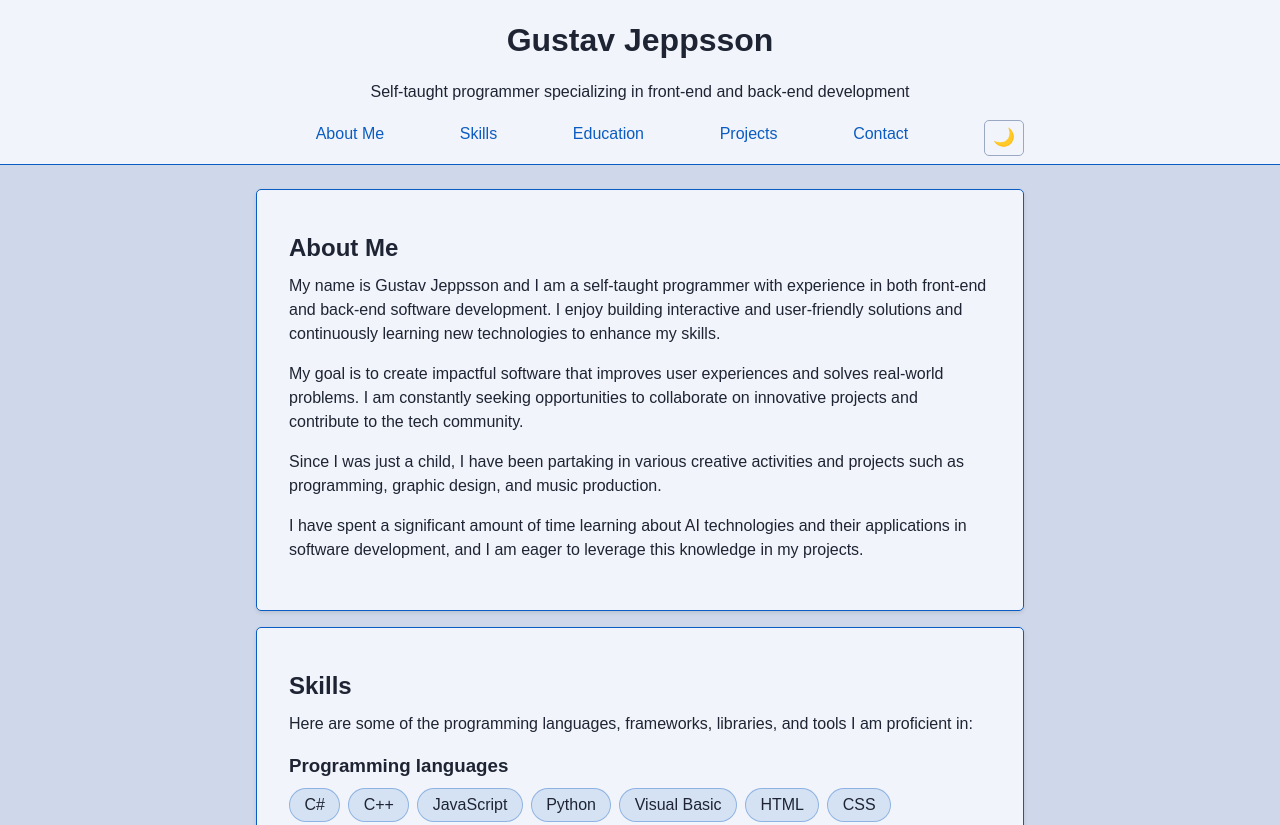
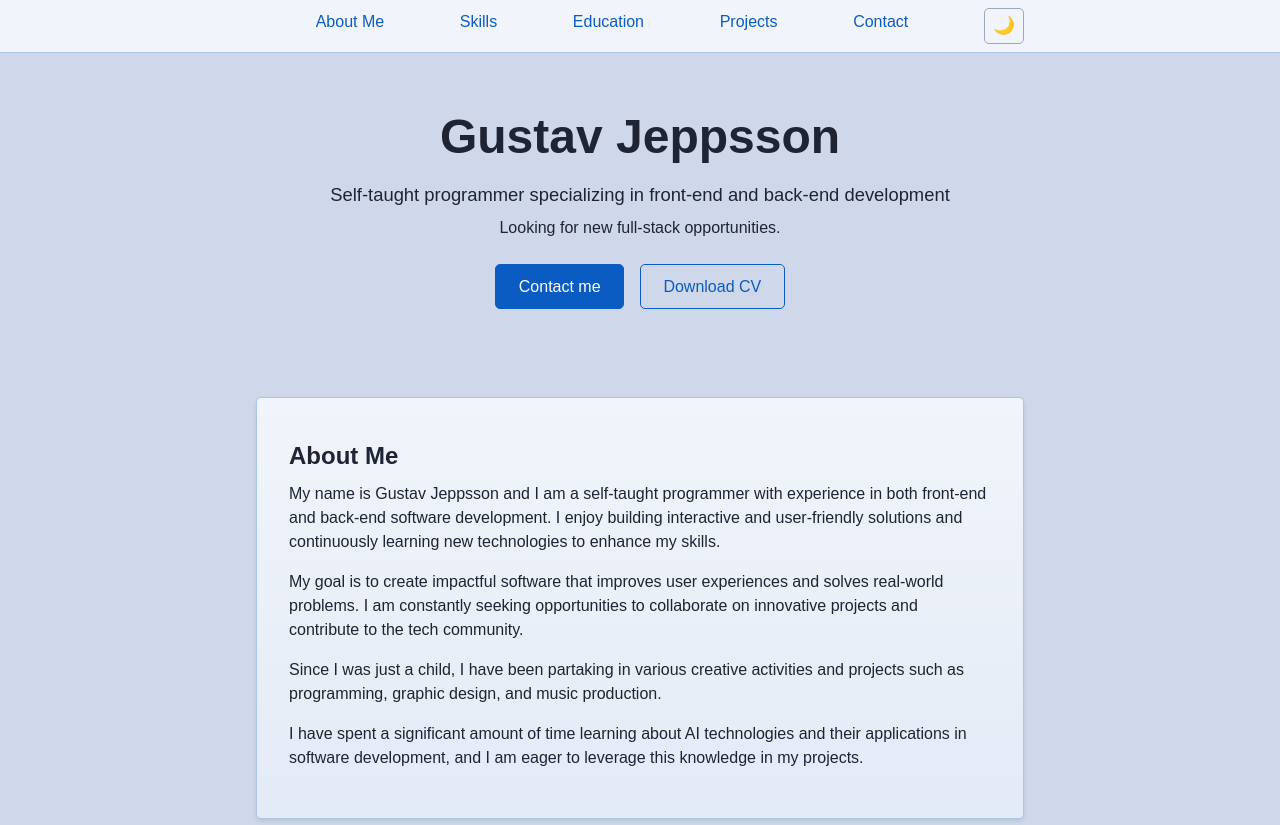
Before and after one commit to Nacorpio/cv-website, a plain HTML site: page index.html in a window 1280 px wide. Shown: the top 825 px of the page. Drawn offline with Linux system fonts and the light colour scheme.

Commit message:
Add hero section and soften borders.
- Move name and tagline from the header into a new hero section
- Add "Contact me" and "Download CV" buttons
- Use a theme-aware --color-border for cards, header and footer

```diff
--- a/index.html
+++ b/index.html
@@ -15,8 +15,6 @@
        Your name, your title, a short tagline. Optional: photo, navigation links. -->
   <header id="top">
     <div class="container">
-      <h1>Gustav Jeppsson</h1>
-      <p>Self-taught programmer specializing in front-end and back-end development</p>
       <nav>
         <ul>
           <li><a href="#about">About Me</a></li>
@@ -28,8 +26,21 @@
         <button id="theme-toggle" type="button" aria-label="Switch to dark mode">&#127769;</button>
       </nav>
     </div>
-    <!-- OPTIONAL: <img src="images/..." alt="..."> profile photo -->
   </header>
+
+  <!-- ===== HERO / INTRODUCTION ===== -->
+  <section class="hero">
+    <div class="container">
+      <h1>Gustav Jeppsson</h1>
+      <p class="hero-tagline">Self-taught programmer specializing in front-end and back-end development</p>
+      <p>Looking for new full-stack opportunities.</p>
+      <div class="hero-actions">
+        <a class="button" href="#contact">Contact me</a>
+        <a class="button button-secondary" href="files/gustav-jeppsson-cv.pdf" download>Download CV</a>
+      </div>
+      <!-- OPTIONAL: profile photo (needs a file in images/ and a descriptive alt text) -->
+    </div>
+  </section>
 
   <main class="container">
 
--- a/style.css
+++ b/style.css
@@ -14,8 +14,21 @@
 
   --color-accent: #0b5cc2;
   --color-accent-hover: color-mix(in srgb, var(--color-accent) 80%, black);
+  --color-on-accent: #ffffff;          /* text on an accent-colored button */
+  --color-border: color-mix(in srgb, var(--color-accent) 30%, var(--color-surface));  /* soft border */
   --color-accent-alt-dark: #9aa8c4;
   --color-accent-alt-light: #cccccc;
+
+  /* Gradients built from the theme colors, so dark mode gets them for free */
+  --gradient-card: linear-gradient(180deg,
+      var(--color-surface),
+      color-mix(in srgb, var(--color-surface) 94%, var(--color-accent)));
+  --gradient-chip: linear-gradient(180deg,
+      color-mix(in srgb, var(--color-accent) 8%, var(--color-surface)),
+      color-mix(in srgb, var(--color-accent) 20%, var(--color-surface)));
+  --gradient-chip-hover: linear-gradient(180deg,
+      color-mix(in srgb, var(--color-accent) 16%, var(--color-surface)),
+      color-mix(in srgb, var(--color-accent) 32%, var(--color-surface)));
 
   --font-main: Arial, sans-serif;
   --font-body: "Segoe UI", Arial, sans-serif;
@@ -35,6 +48,7 @@
 
   --color-accent: #8db4ff;
   --color-accent-hover: color-mix(in srgb, var(--color-accent) 75%, white);
+  --color-on-accent: #10203f;
   --color-accent-alt-dark: #5a6b92;
 }
 
@@ -47,6 +61,10 @@
 
 body {
   margin: 0;
+}
+
+main.container {
+  margin-top: calc(var(--space) * 4);
 }
 
 /* 3. Base styles */
@@ -74,7 +92,7 @@ img {
 /* 5. Components (TODO: style one section at a time) */
 header {
   background-color: var(--color-surface);
-  border-bottom: 1px solid var(--color-accent);
+  border-bottom: 1px solid var(--color-border);
   text-align: center;
 }
 
@@ -95,8 +113,8 @@ h2 {
 }
 
 section.block {
-  background-color: var(--color-surface);
-  border: 1px solid var(--color-accent);
+  background: var(--gradient-card);
+  border: 1px solid var(--color-border);
   border-radius: var(--radius);
   box-shadow: 0 2px 4px rgba(0, 0, 0, 0.1);
   margin: calc(var(--space) * 2) 0;
@@ -124,15 +142,15 @@ section h3 {
 }
 
 .skill-group li {
-  background-color: color-mix(in srgb, var(--color-accent) 12%, var(--color-surface));
+  background: var(--gradient-chip);
   border: 1px solid color-mix(in srgb, var(--color-accent) 35%, transparent);
   border-radius: 999px;                  /* fully rounded ends = pill */
   padding: 0.25rem 0.9rem;
-  transition: transform 0.15s ease, border-color 0.15s ease, background-color 0.15s ease;
+  transition: transform 0.15s ease, border-color 0.15s ease;
 }
 
 .skill-group li:hover {
-  background-color: color-mix(in srgb, var(--color-accent) 22%, var(--color-surface));
+  background: var(--gradient-chip-hover);
   border-color: var(--color-accent);
   transform: translateY(-2px);           /* small lift */
 }
@@ -165,6 +183,63 @@ nav a {
   text-decoration: none;
 }
 
+/* Hero: the first thing visitors see */
+.hero {
+  text-align: center;
+}
+
+.hero .container {
+  padding-bottom: calc(var(--space) * 4);
+  padding-top: calc(var(--space) * 6);
+}
+
+.hero h1 {
+  font-size: clamp(2rem, 6vw, 3rem);   /* scales with the screen, within limits */
+  margin: 0 0 var(--space);
+}
+
+.hero-tagline {
+  font-size: 1.15rem;
+  margin: 0 0 var(--space);
+}
+
+.hero-actions {
+  display: flex;
+  flex-wrap: wrap;
+  gap: 1rem;
+  justify-content: center;
+  margin-top: calc(var(--space) * 3);
+}
+
+/* Buttons (links styled as buttons) */
+.button {
+  background: var(--color-accent);
+  border: 1px solid var(--color-accent);
+  border-radius: var(--radius);
+  color: var(--color-on-accent);
+  padding: 0.6rem 1.4rem;
+  text-decoration: none;
+}
+
+.button:hover,
+.button:focus-visible {
+  background: var(--color-accent-hover);
+  border-color: var(--color-accent-hover);
+  color: var(--color-on-accent);
+  text-decoration: none;
+}
+
+.button-secondary {
+  background: transparent;
+  color: var(--color-accent);
+}
+
+.button-secondary:hover,
+.button-secondary:focus-visible {
+  background: var(--color-surface);
+  color: var(--color-accent-hover);
+}
+
 /* Theme toggle button */
 #theme-toggle {
   background: transparent;
@@ -184,7 +259,7 @@ nav a {
 
 footer {
   background-color: var(--color-surface);
-  border-top: 1px solid var(--color-accent);
+  border-top: 1px solid var(--color-border);
   text-align: center;
 }
 
```
